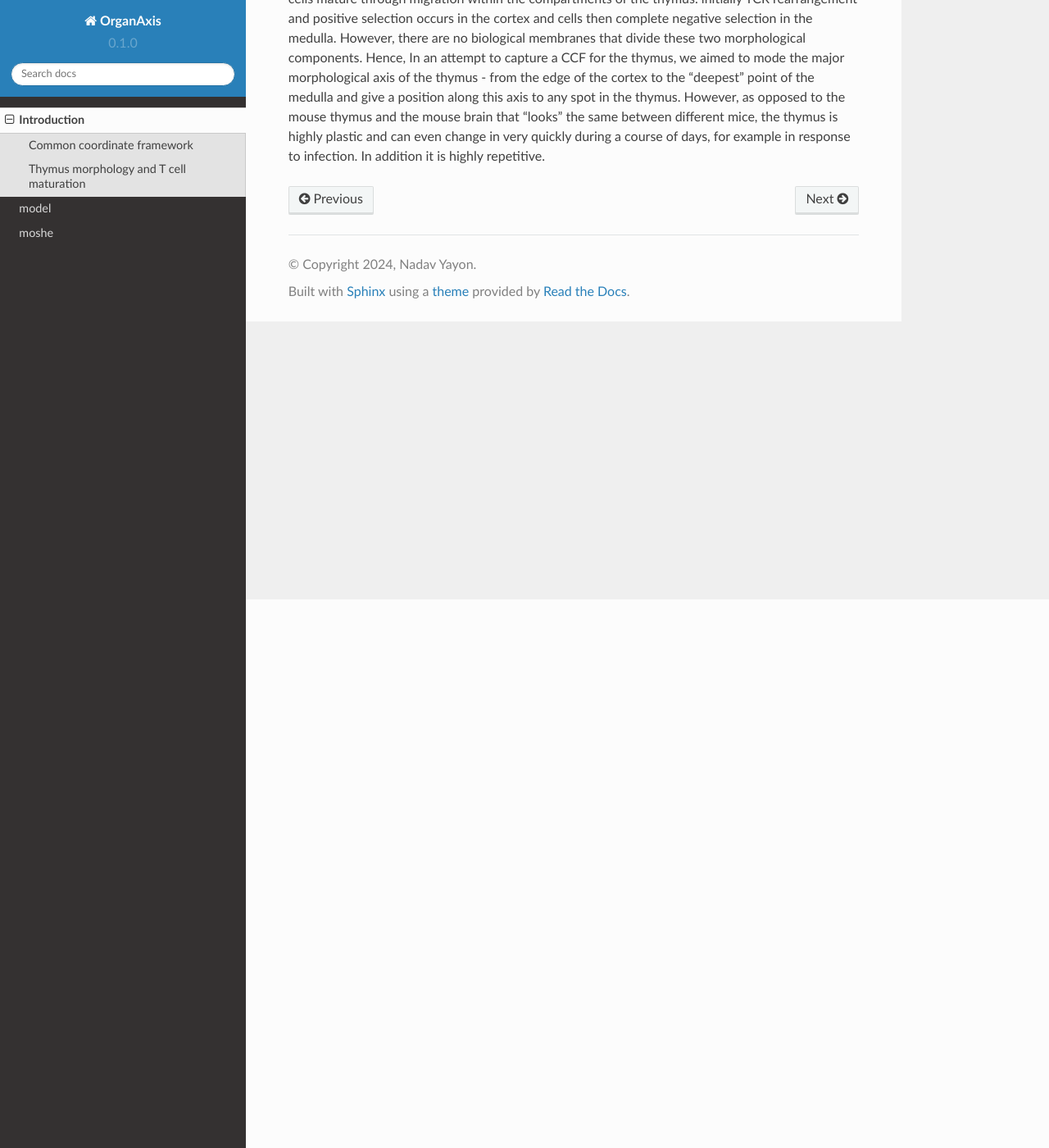
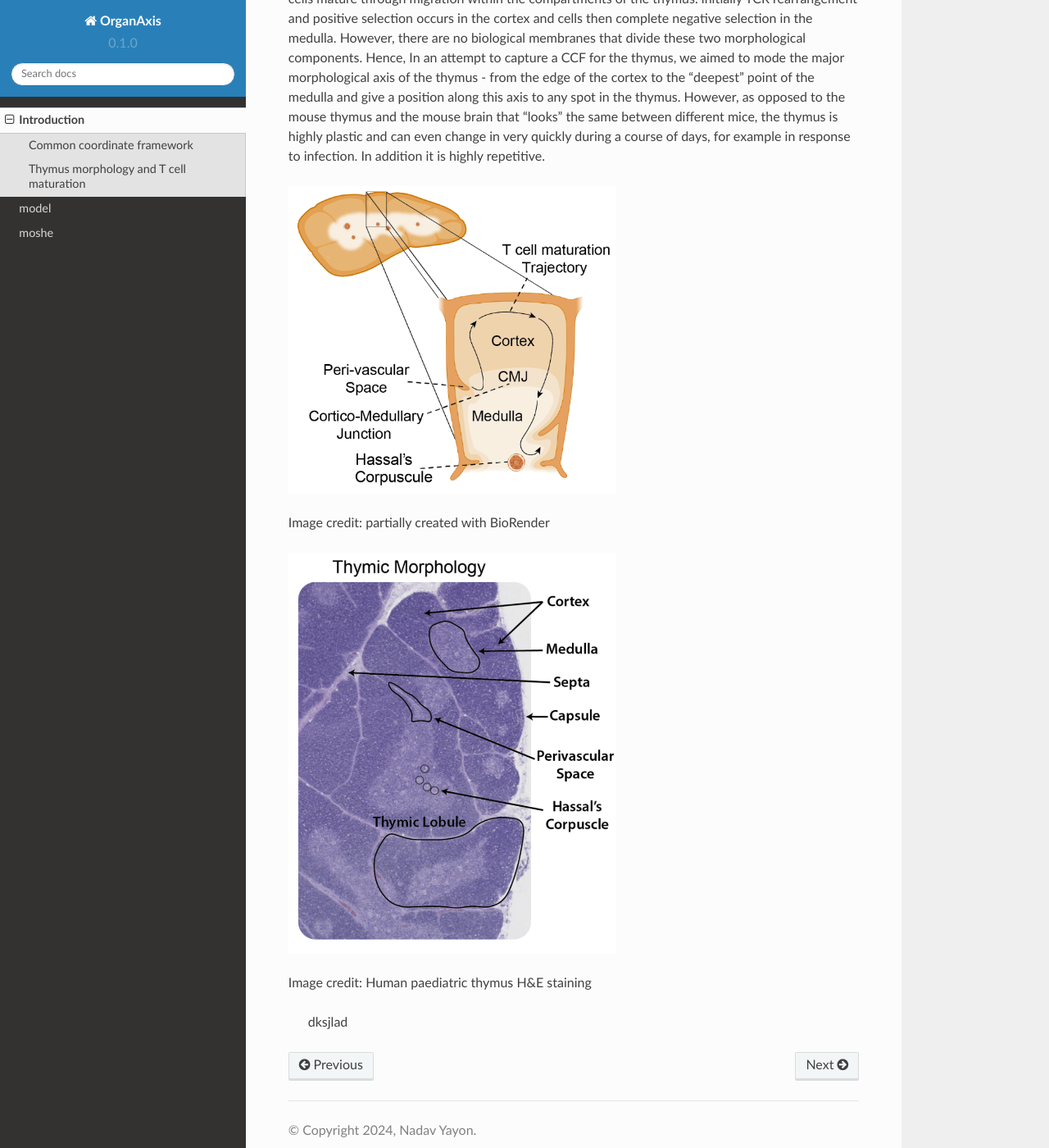
Before and after one commit to nadavyayon/organ_axis_tutorial, a Sphinx documentation site: the page built from docs/source/introduction.rst, in a window 1280 px wide and 1400 px high, scrolled down 669 px. Shown: the whole window at 82% size. Built offline with Sphinx 7.4.7 and the Read the Docs theme 2.0.0, drawn with Linux system fonts in a browser that asks for light colours.

Commit message:
Update introduction.rst

```diff
--- a/docs/source/introduction.rst
+++ b/docs/source/introduction.rst
@@ -15,16 +15,14 @@ Thymus morphology and T cell maturation
 The thymus gland in a multilobular organ that is responsible for thymocyte or T cell maturation. T cells mature through migration within the compartments of the thymus. initially TCR rearrangement and positive selection occurs in the cortex and cells then complete negative selection in the medulla. However, there are no biological membranes that divide these two morphological components.
 Hence, In an attempt to capture a CCF for the thymus, we aimed to  mode the major morphological axis of the thymus - from the edge of the cortex to the "deepest" point of the medulla and give a position along this axis to any spot in the thymus. However, as opposed to the mouse thymus and the mouse brain that "looks" the same between different mice, the thymus is highly plastic and can even change in very quickly during a course of days, for example in response to infection. In addition it is highly repetitive.
 
-.. figure::
-   :class: inline-images
+.. image:: illustration_T.PNG
+  :width: 400
+Image credit: partially created with BioRender
 
-   .. image:: illustration_T.PNG
-      :width: 400
-   Image credit: partially created with BioRender
+.. image:: morphology_paed.PNG
+  :width: 400
+Image credit: Human paediatric thymus H&E staining
 
-   .. image:: morphology_paed.PNG
-      :width: 400
-   Image credit: Human paediatric thymus H&E staining
-
+ dksjlad
 --------------
 account to what a cell is "sensing" or to position a cell in continuous space. The OrganAxis approach aims to account for both local and global influences within and between structures. By deriving a "position" or a score to how much the cell is influenced by its proximity to structure. In the thymus, Since we assume that these migration events are driven by signalling molecules diffusion, we would fit a nonlinear association that is dependent on the distance from nearby morphological structures.
```
